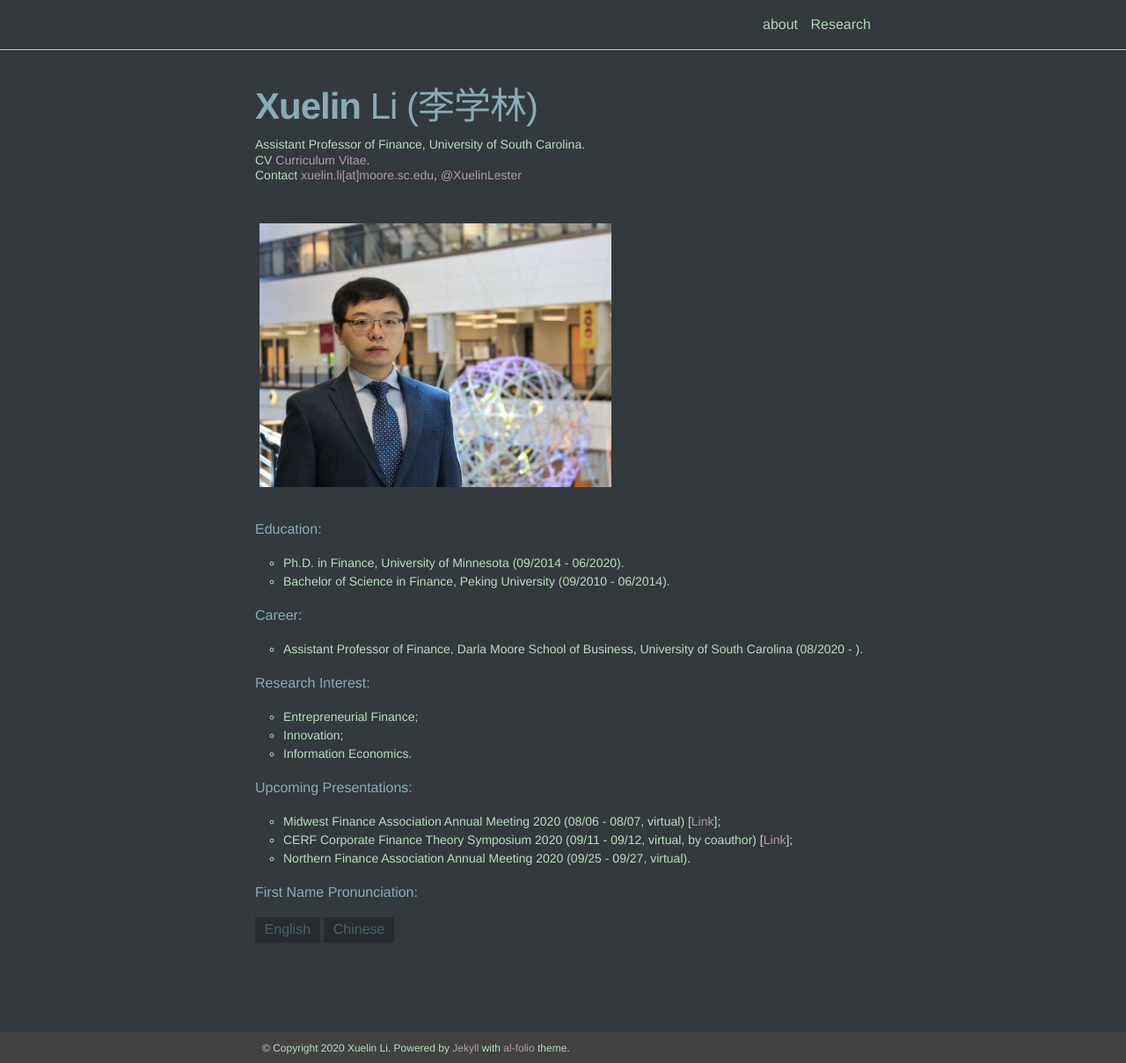
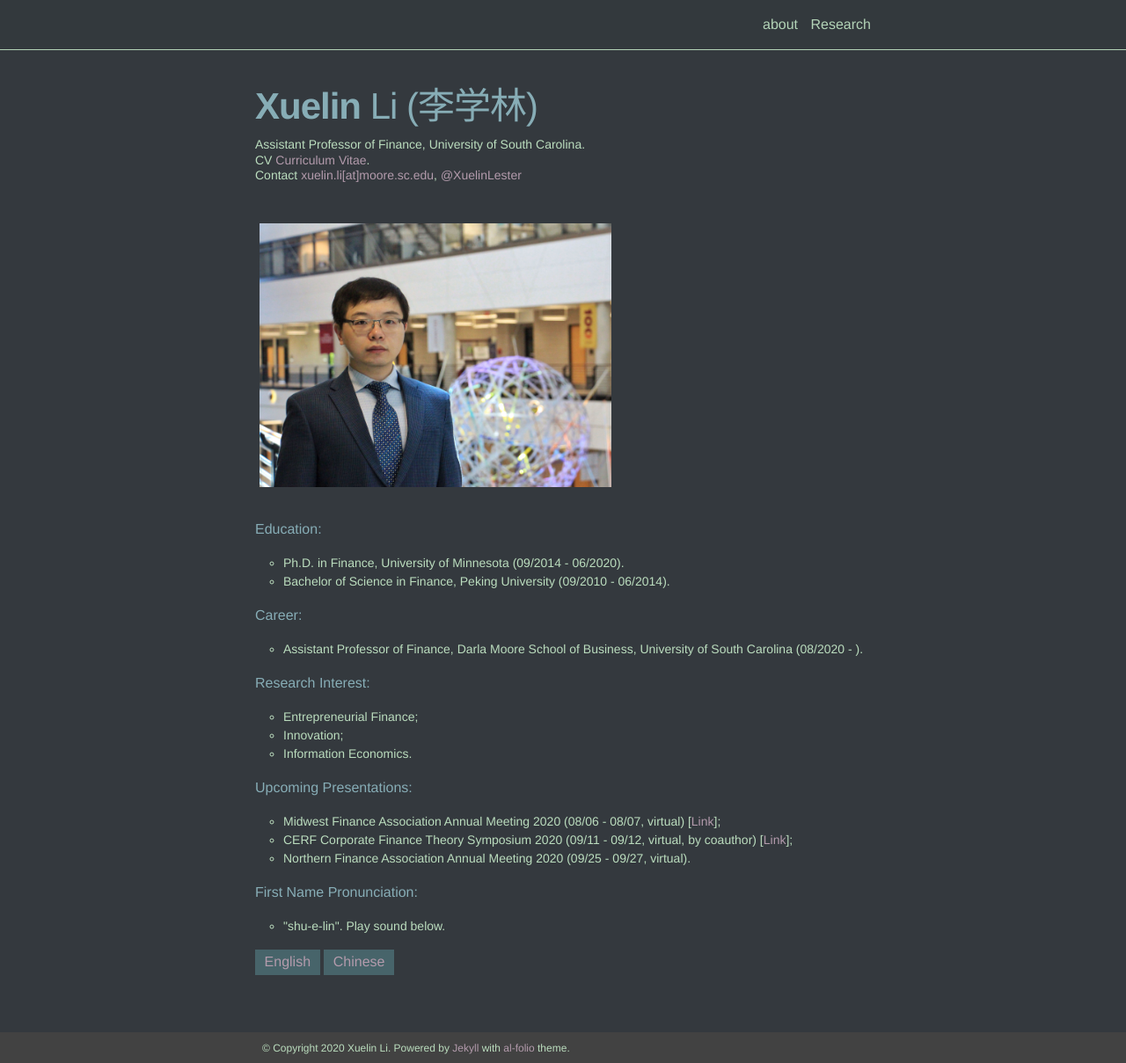
Before and after one commit to meizizhou/homepage, a Jekyll site: the page built from _pages/about.md, in a window 1280 px wide and 1209 px high. Shown: the whole window at 88% size. Built offline with Jekyll 4.4.1, drawn with Linux system fonts in a browser that asks for light colours.

Commit message:
uofsc_v3

```diff
--- a/_pages/about.md
+++ b/_pages/about.md
@@ -39,6 +39,9 @@ Upcoming Presentations:
 </ul>
 
 First Name Pronunciation:
+<ul>
+<li style="list-style-type:circle;font-size:14px">"shu-e-lin". Play sound below.</li>
+</ul>
 <audio id="eng_name">
   <source type="audio/mp3" src="media/xuelin.mp3"></source>
   <p>Your browser does not support the audio element.</p>
--- a/assets/css/main.scss
+++ b/assets/css/main.scss
@@ -68,7 +68,7 @@
 
 */
 /* Basscss Base Buttons */
-button, .button { font-face: verdana; font-size: 2px; padding: 0.3rem 0.6rem; background-color: #282c30; color: #47646a;}
+button, .button { font-face: verdana; font-size: 2px; padding: 0.3rem 0.6rem; background-color: #47646a; color: #B39BAC;}
 
 ::-moz-focus-inner { border: 0; padding: 0; }
 
```
